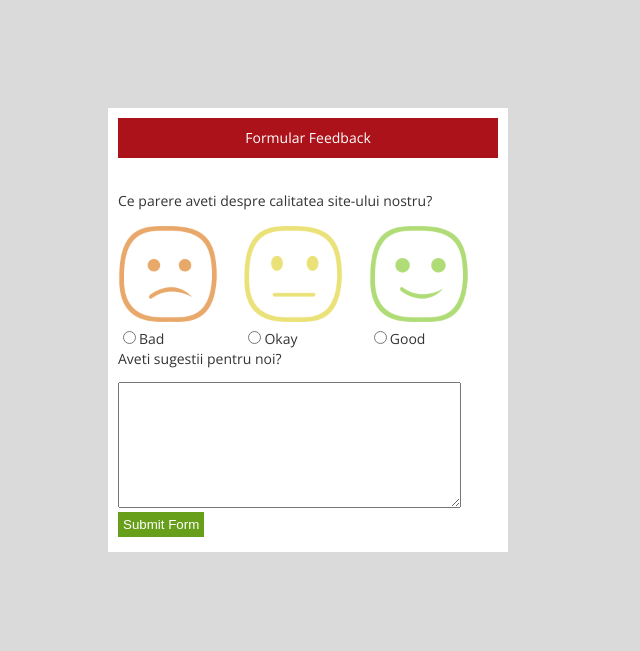
After one commit to Alex-Catalin21/HolumaWebProject, a PHP site: page /feedback.html in a window 1280 px wide. The commit adds this page. Shown: the top 651 px of the page, without its empty margins (0-640 px from the left). Run offline with PHP 8.4, Linux system fonts and the light colour scheme.

Commit message:
added an almost good feedback form

```diff
--- /dev/null
+++ b/feedback.html
@@ -0,0 +1,53 @@
+<!DOCTYPE html>
+<html lang="en">
+<head>
+    <meta charset="UTF-8">
+    <meta http-equiv="X-UA-Compatible" content="IE=edge">
+    <meta name="viewport" content="width=device-width, initial-scale=1.0">
+    <link rel="stylesheet" href="https://fonts.googleapis.com/css?family=Open+Sans">
+    <title>Formular Feedback</title>
+    <style>
+        *{box-sizing:border-box;}
+        body{font-family:'Open Sans',sans-serif;color:#333;font-size:14px;background-color:#dadada;padding:100px;}
+        .form_box{width:400px;padding:10px;background-color:white;}
+
+        input{padding:5px;margin-bottom:5px;}
+        input[type="submit"]{border:none;outline:none;background-color:#679f1b;color:white;}
+        .heading{background-color:#ac1219;color:white;height:40px;width:100%;line-height:40px;text-align:center;}
+        .shadow{
+            -webkit-box-shadow:0px 0px 17px 1px rgba(0,0,0,0,43);
+            -moz-box-shadow:0px 0px 17px 1px rgba(0,0,0,0,43);
+            box-shadow:0px 0px 17px 1px rgba(0,0,0,0,43);}
+            .pic{text-align:left;width:33%;float:left;}
+
+    </style>
+</head>
+<body>
+<!-- html for feedback form !-->
+<div class="form_box shadow">
+    <form method="post" action="feedback.php">
+        <div class="heading">Formular Feedback</div>
+        <br />
+        <p>Ce parere aveti despre calitatea site-ului nostru?</p>
+        <div>
+            <div class="pic">
+                <img src="imagini/bad.png" alt=""><br />
+                <input type="radio" name="quality" value="0">Bad
+            </div>
+            <div class="pic">
+                <img src="imagini/neutral.png" alt=""><br />
+                <input type="radio" name="quality" value="1">Okay
+            </div>
+            <div class="pic">
+                <img src="imagini/good.png" alt=""><br />
+                <input type="radio" name="quality" value="2">Good
+            </div>
+        </div>
+
+        <p>Aveti sugestii pentru noi?</p>
+        <textarea name="suggestion" rows="8" cols="40"></textarea>
+        <input type="submit" name="submit" value="Submit Form">
+    </form>
+</div>
+</body>
+</html>
--- a/home.php
+++ b/home.php
@@ -115,6 +115,12 @@
   </form>
   <!-- html for exporting as pdf !-->
 
+  <!-- html for feedback transport !-->
+  <form action="feedback.html" target="_blank">
+    <input type="submit" value="Doriti sa ne lasati un feedback?"/>
+  </form>
+  <!-- html for feedback transport !-->
+
   </body>
 </html>
 
```
Also changed, not shown: feedback.php (added, +13 -0 lines), imagini/bad.png (added), imagini/good.png (added), imagini/neutral.png (added).
